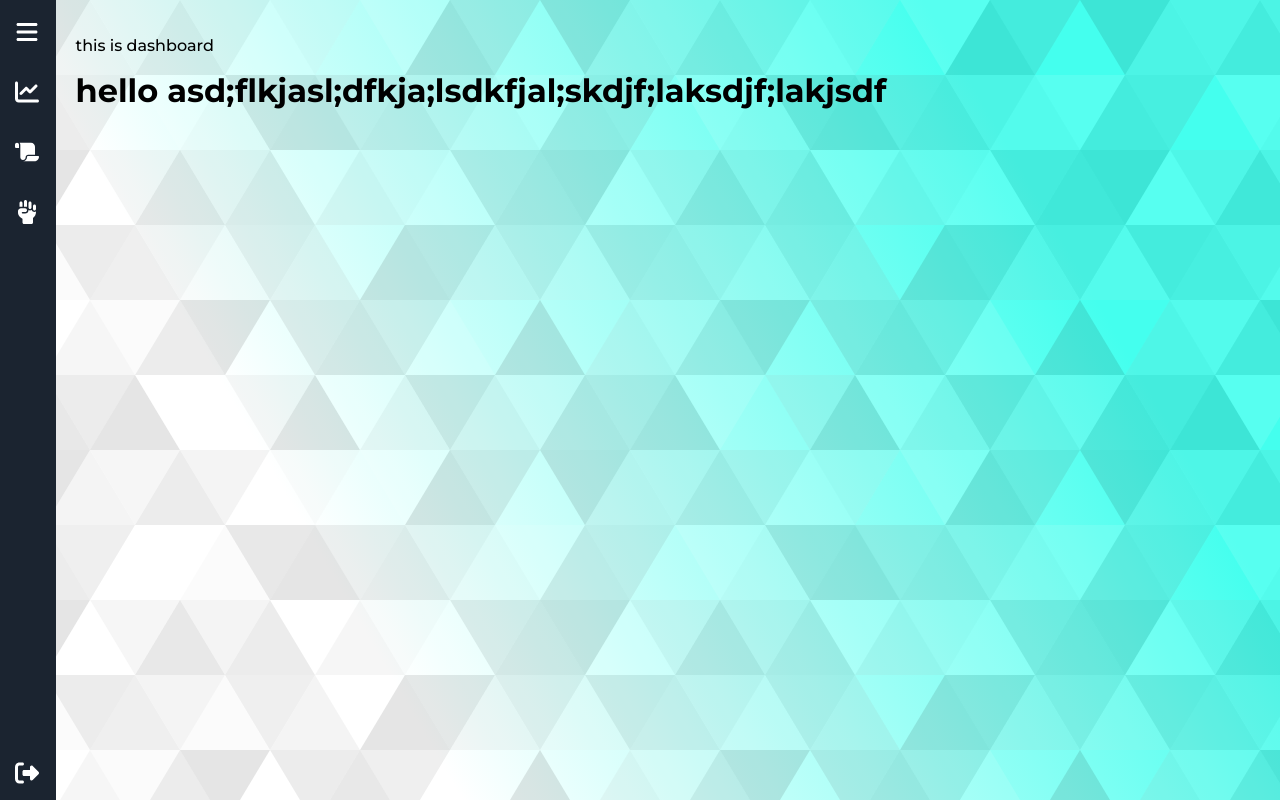
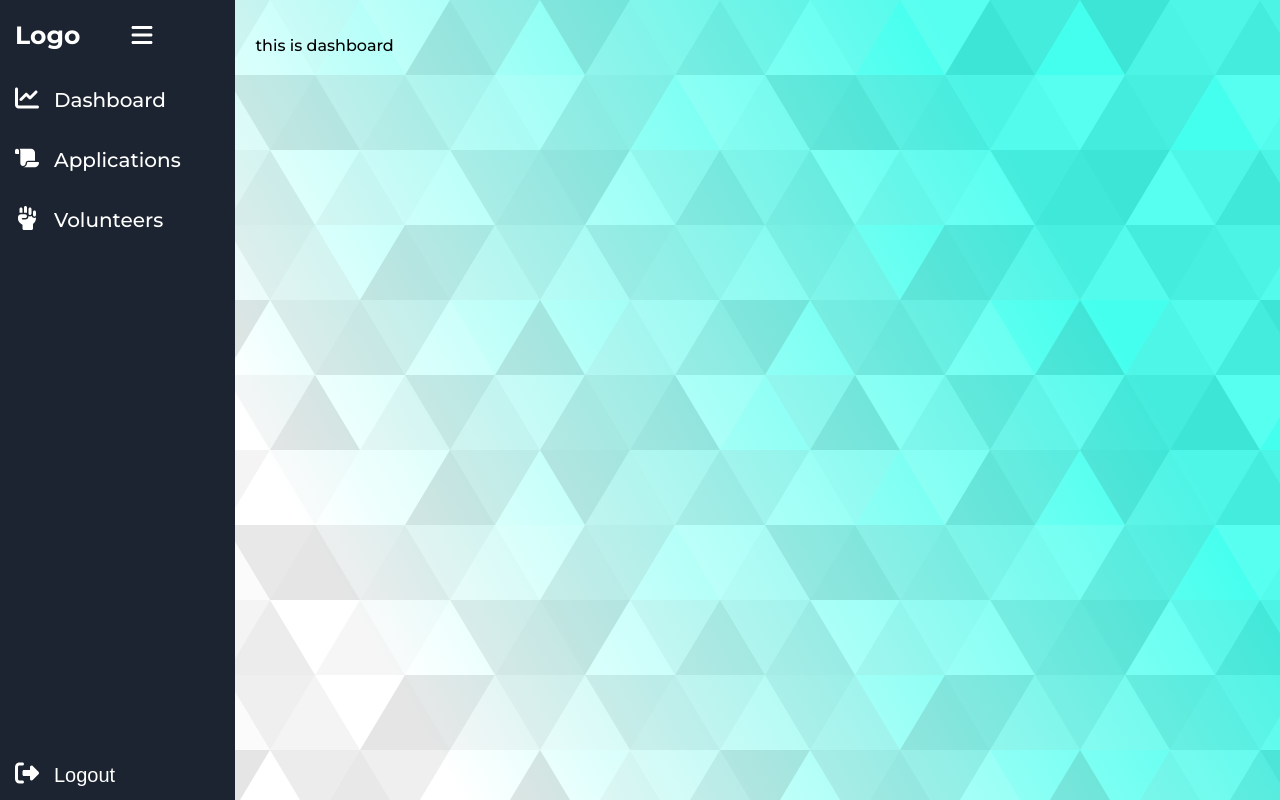
Before and after one commit to Suhas-Kalagotla/NGO-project, a React (Create React App) app in the folder client/: page /admin/dashboard in a window 1280 px wide. Built offline with nearby package versions, Linux system fonts and the light colour scheme; sample sign-in values are in the browser's storage.

Commit message:
styled sidebar

```diff
--- a/client/src/components/AllRoutes.jsx
+++ /dev/null
@@ -1,6 +0,0 @@
-import react from 'react';
-import { Route } from 'react-router-dom';
-const AllRoutes = ({path,element,user})=>{
-  return <Route path={path} element ={element}/>
-}
-export default AllRoutes;
--- a/client/src/components/application/Index.jsx
+++ b/client/src/components/application/Index.jsx
@@ -30,6 +30,7 @@ const Index=()=>{
           </tr>
         </thead>
         <tbody>
+
         {
           data.map((d, index) => (
             <Application data={d} key={index}/>
--- a/client/src/components/dashboard/Dashboard.jsx
+++ b/client/src/components/dashboard/Dashboard.jsx
@@ -4,7 +4,6 @@ const Dashboard = ()=>{
   return(
     <div>
       <p>this is dashboard</p>
-      <h1>hello asd;flkjasl;dfkja;lsdkfjal;skdjf;laksdjf;lakjsdf</h1>
     </div>
   )
 }
--- a/client/src/components/index.js
+++ b/client/src/components/index.js
@@ -12,4 +12,3 @@ export {default as Dashboard} from "./dashboard/Dashboard";
 export {default as AdminApplications} from "./adminApplications/AdminApplications";
 export {default as Volunteers} from "./volunteers/Volunteers";
 export {default as PageNotFound} from "./pageNotFound/PageNotFound";
-export {default as AllRoutes} from "./AllRoutes";
--- a/client/src/components/sidebar/Sidebar.jsx
+++ b/client/src/components/sidebar/Sidebar.jsx
@@ -4,17 +4,20 @@ import appIcon from "../../images/applications.svg";
 import volunteerIcon from "../../images/volunteers.svg";
 import bars from "../../images/bars.svg";
 import logout from "../../images/logout.svg";
-import { NavLink, useNavigate} from 'react-router-dom';
+import { NavLink, useNavigate,useLocation} from 'react-router-dom';
 import "./sidebar.css";
 
 const Sidebar = ({children,setToken}) =>{
+  const location = useLocation();
+  console.log(location.pathname)
   const navigate = useNavigate();
+
   const logOut=()=>{
     setToken("");
     localStorage.clear();
     navigate("/login");
   }
-  const[isOpen, setIsOpen] =useState(false);
+  const[isOpen, setIsOpen] =useState(true);
   const toggle=()=>setIsOpen(!isOpen);
   const menuItem=[
     {
@@ -43,9 +46,11 @@ const Sidebar = ({children,setToken}) =>{
         </div>
           {
             menuItem.map((item,index)=>(
-              <NavLink to={item.path} key={index} className="link" activeclassname="active">
+              <NavLink to={item.path} key={index} className={`link ${location.pathname === item.path && "something"} `} >
                 <div className="icon"><img src={item.icon}/></div>
                 <div style ={{display:isOpen ? "block" : "none"}} className="linkText"><p>{item.name}</p></div>
+
+
               </NavLink>
             ))
           }
--- a/client/src/components/sidebar/sidebar.css
+++ b/client/src/components/sidebar/sidebar.css
@@ -64,7 +64,7 @@ main{
   filter: invert(93%) sepia(100%) saturate(1%) hue-rotate(322deg) brightness(107%) contrast(101%);
 }fj
 
-.active{
+.something{
   background:lightskyblue;
   color:#000;
 }
```
Also changed, not shown: client/src/components/application/Application.jsx (+5 -5 lines).
